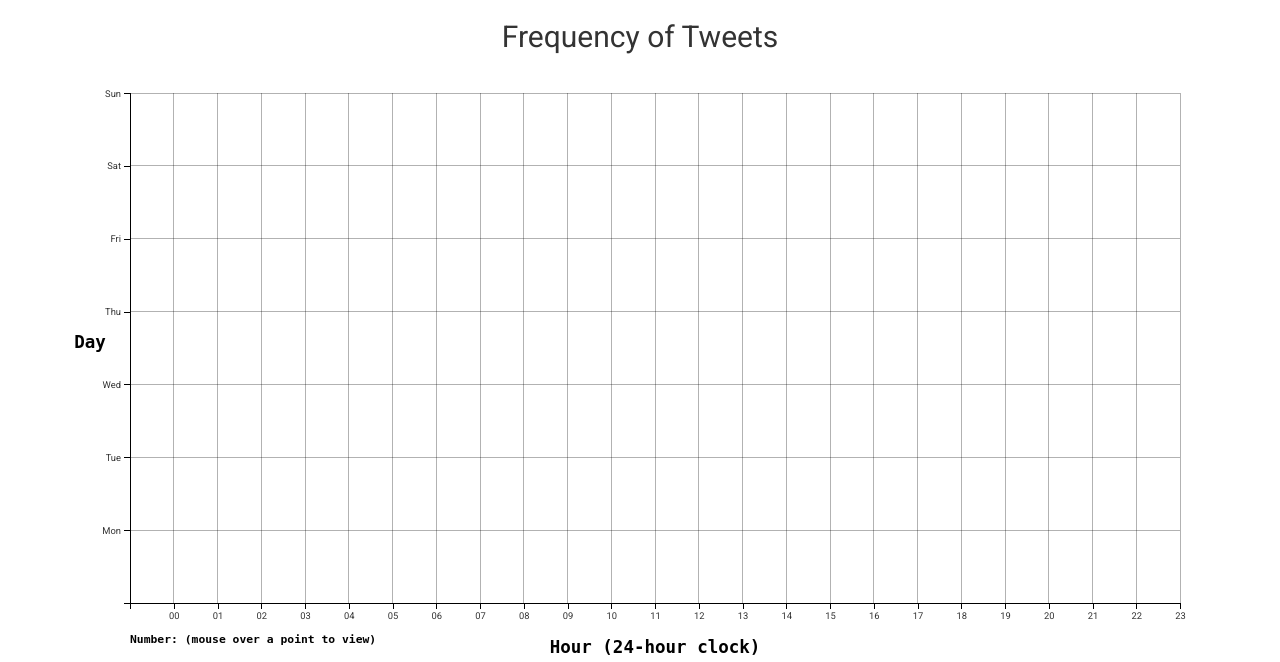
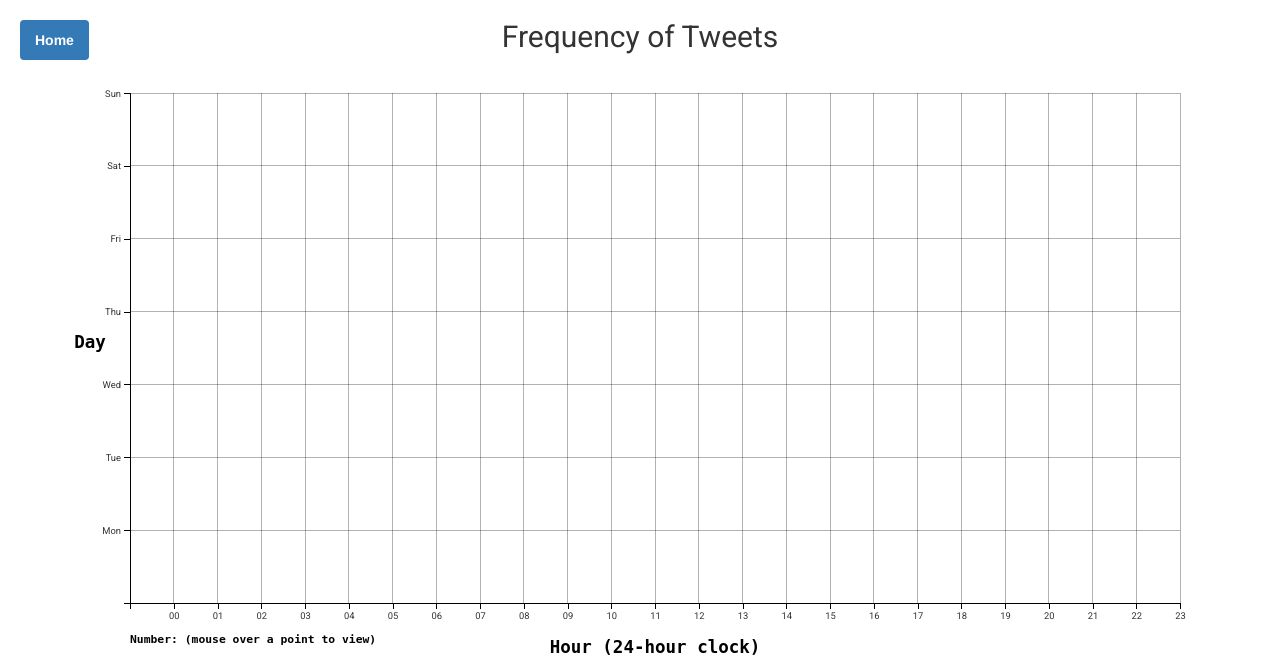
Before and after one commit to Arsh23/twitter-analysis, a Flask app: page /freq in a window 1280 px wide. Shown: the top 662 px of the page. Run offline with Flask 2, Linux system fonts and the light colour scheme; some libraries are stand-ins or nearby versions; some web fonts are replaced.

Commit message:
finished homepage

```diff
--- a/server/app.py
+++ b/server/app.py
@@ -6,6 +6,11 @@
 
 app = Flask(__name__)
 app.secret_key = 's0mth1ng s3cr3t'
+
+
+@app.route('/')
+def home():
+    return render_template('home.html')
 
 
 @app.route('/freq')
--- a/server/static/css/base.css
+++ b/server/static/css/base.css
@@ -54,3 +54,7 @@
 	stroke-width: 2px;
 	fill: none;
 }
+.nav-pills {
+	position: absolute;
+	padding-left: 20px;
+}
--- a/server/templates/base.html
+++ b/server/templates/base.html
@@ -16,6 +16,9 @@
 
 <body>
 
+    <ul class="nav nav-pills">
+	    <li role="presentation" class="active"><a href="/"><strong>Home</strong></a></li>
+    </ul>
     <center><h2>{% block heading %}{% endblock %}</h2></center>
     <div class='container graph'></div>
     <div class='container'>
```
